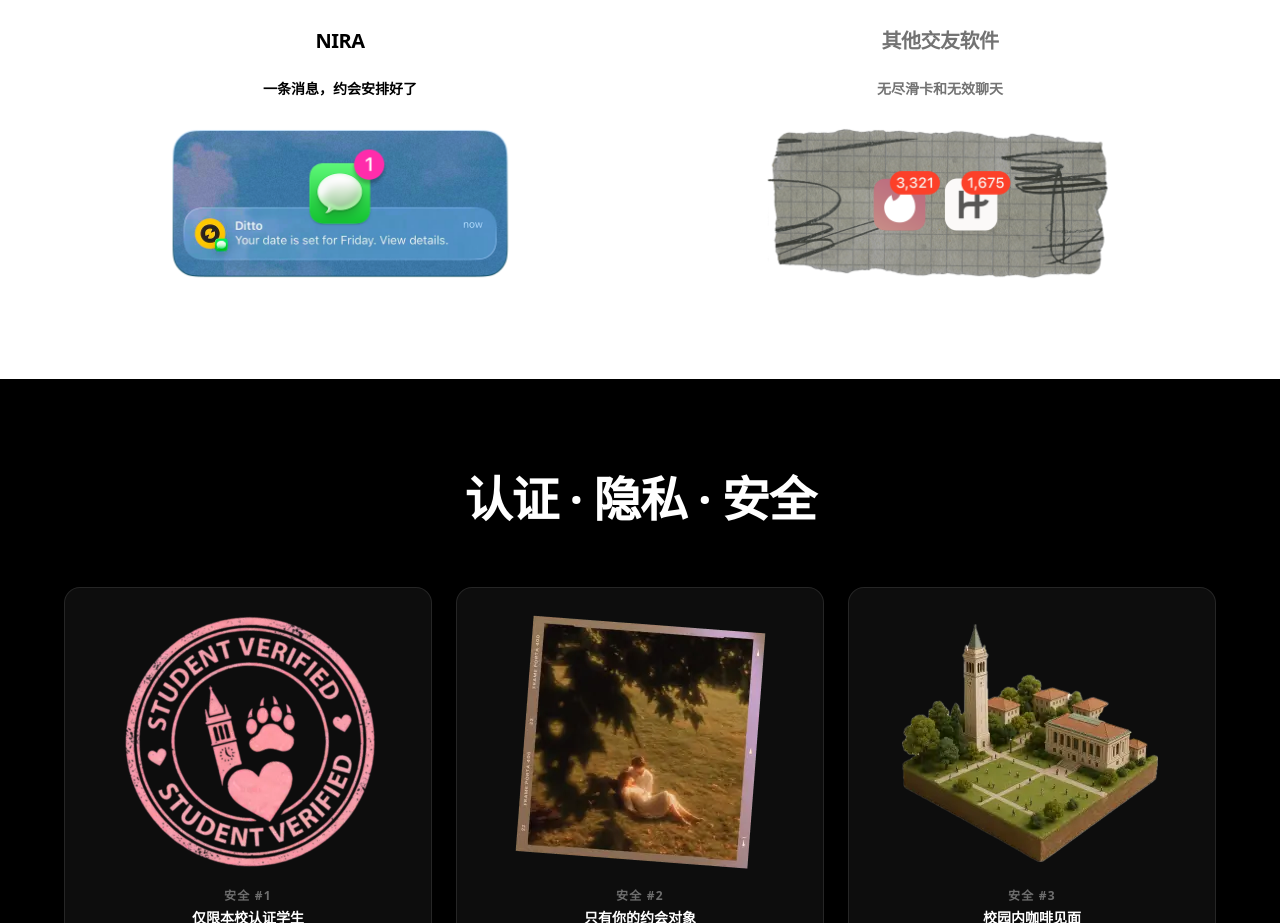
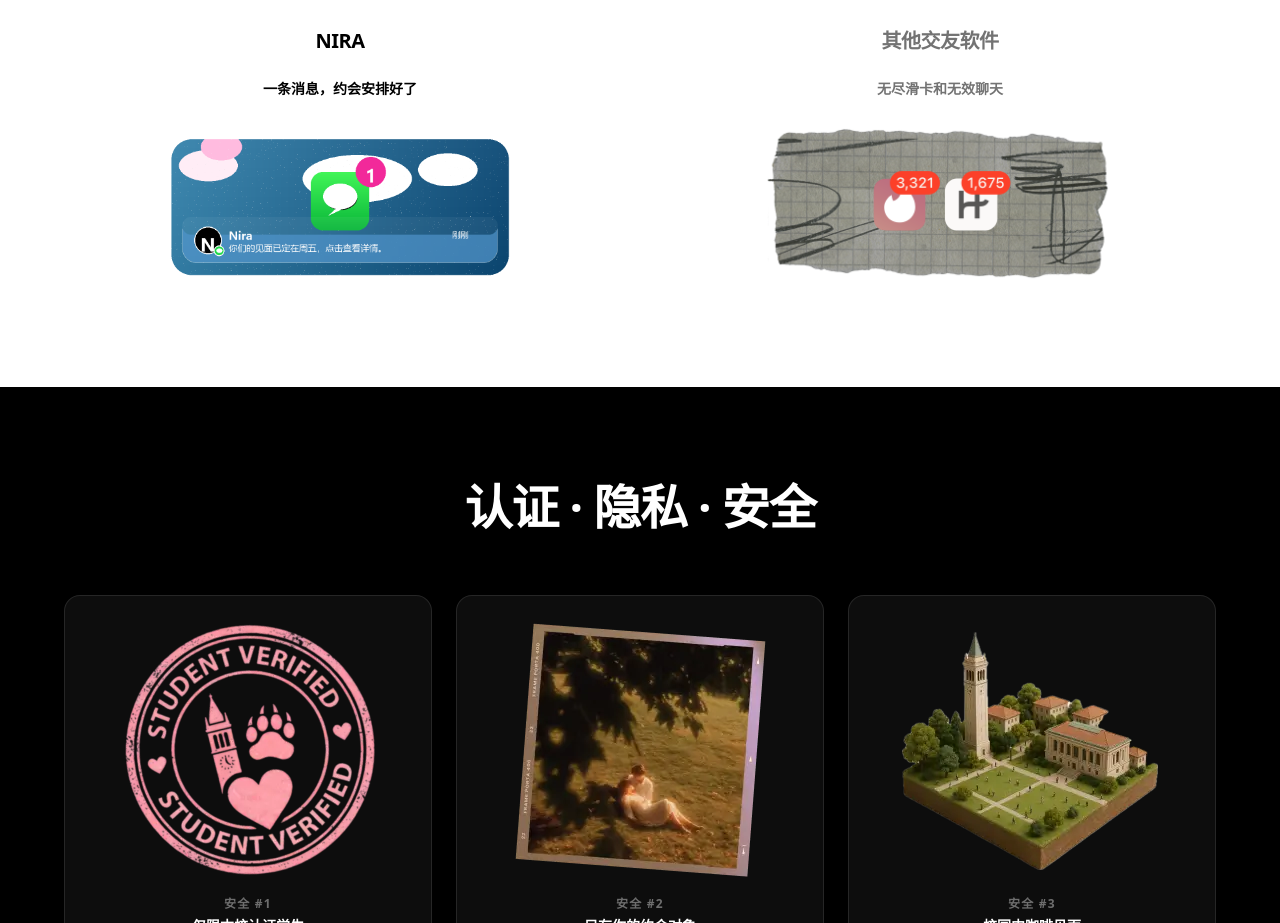
Before and after one commit to rawpaper123/nira, a Next.js app: page / in a window 1280 px wide. Shown: the part 5480-6403 px from the top of the page. Built offline with nearby package versions, Linux system fonts and the light colour scheme.

Commit message:
fix: reuse Nira wechat notification image in comparison section

```diff
--- a/components/ComparisonSection.tsx
+++ b/components/ComparisonSection.tsx
@@ -20,7 +20,7 @@ export default function ComparisonSection() {
             </p>
             <div className="w-full max-w-sm overflow-hidden rounded-3xl">
               <Image
-                src="/images/funpart/tired-of-tinder-1.png"
+                src="/images/howitworks/nira-wechat-notification-v1.png"
                 alt="Nira - 一条消息安排约会"
                 width={400}
                 height={600}
```
